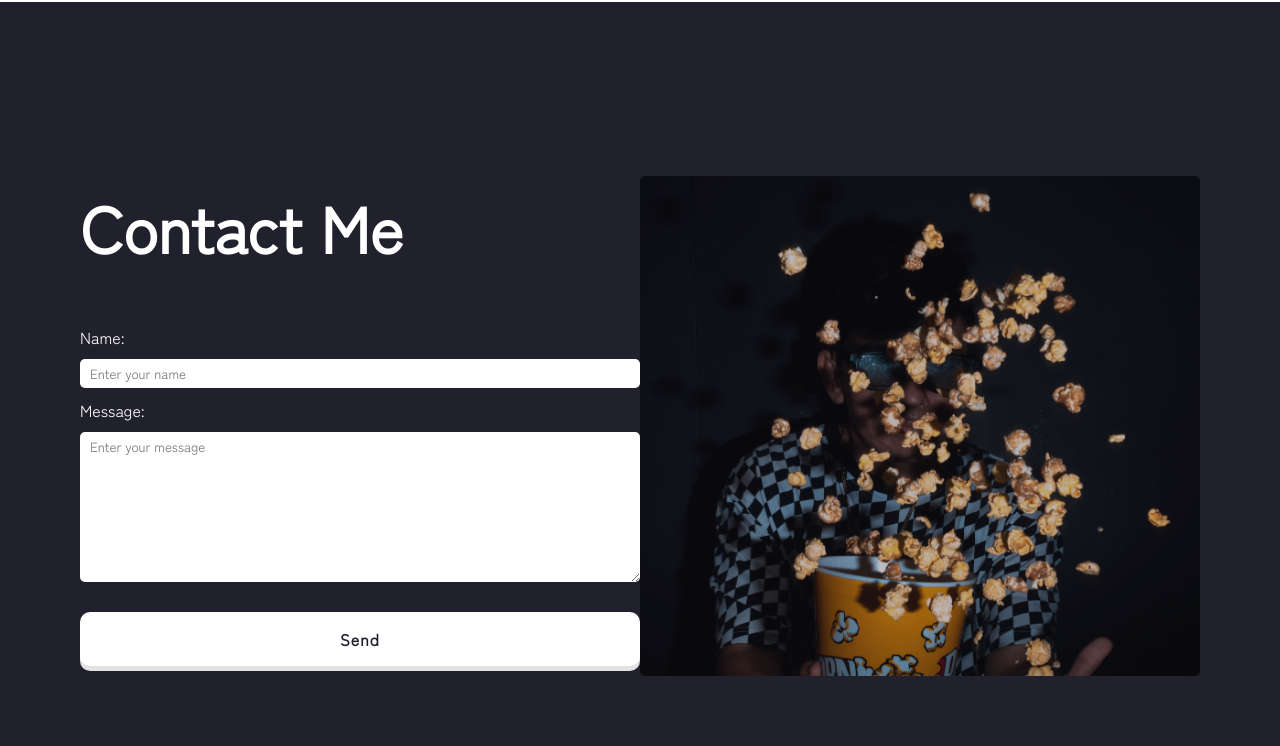
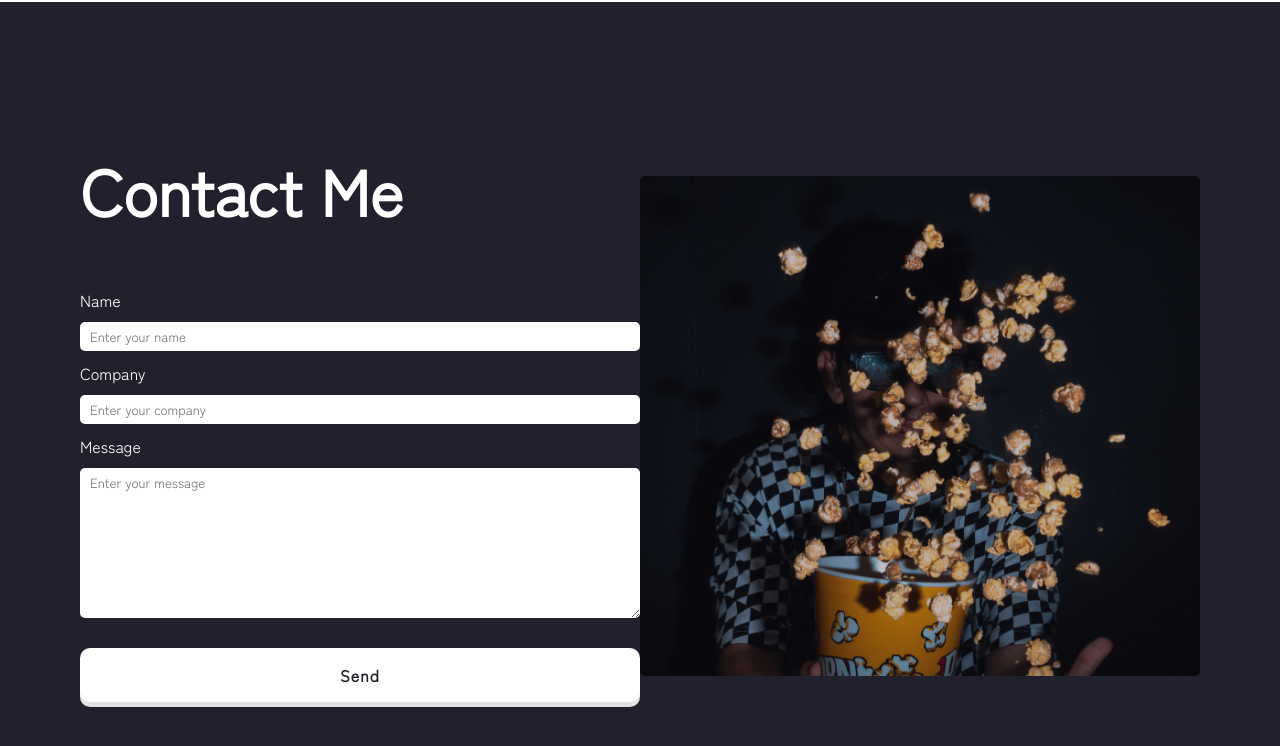
Before and after one commit to jwright90/traversy-20-movies-app, a plain HTML site: page index.html in a window 1280 px wide. Shown: the part 1680-2426 px from the top of the page. Drawn offline with Linux system fonts and the light colour scheme; a script that the page names is missing.

Commit message:
tweak contact page

```diff
--- a/index.html
+++ b/index.html
@@ -109,9 +109,11 @@
     <div class="contact-form">
       <h2>Contact Me</h2>
       <form id="contact-form" name="contact" method="POST" data-netlify="true">
-        <label for="name">Name:</label>
+        <label for="name">Name</label>
         <input type="text" id="name" name="name" placeholder="Enter your name" />
-        <label for="message">Message: </label>
+        <label for="company">Company</label>
+        <input type="text" id="company" name="company" placeholder="Enter your company" />
+        <label for="message">Message </label>
         <textarea name="message" id="message" placeholder="Enter your message"></textarea>
         <input type="submit" class="button" value="Send">
       </form>
```
